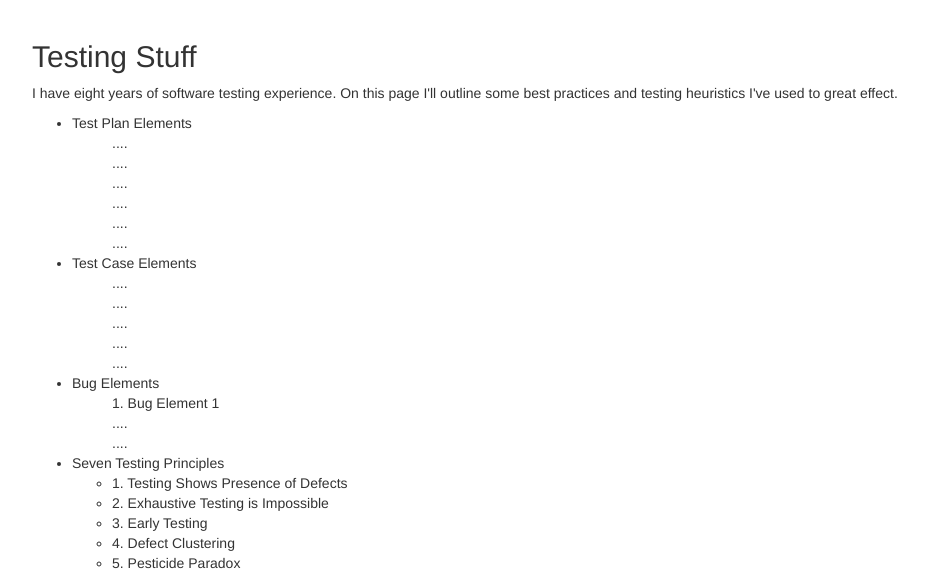
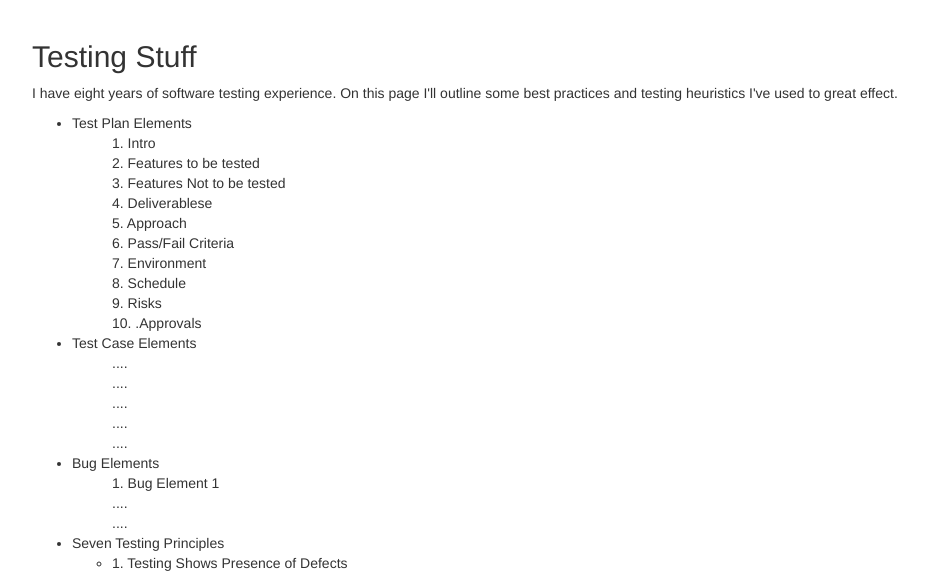
Before and after one commit to jpkeeton/Flask2018.1, a Flask app: page /testing in a window 1280 px wide. Shown: the part 52-625 px from the top of the page, without its empty margins (38-966 px from the left). Run offline with Flask 2, Linux system fonts and the light colour scheme; some libraries are stand-ins or nearby versions.

```diff
--- a/templates/testing.html
+++ b/templates/testing.html
@@ -6,13 +6,18 @@
     <ul style="list-style-type:disc">
         <!--not sure about the bulleting here, which direction to go? -->
         <!--not sure about the bulleting here, which direction to go? -->
+        <!-- source: http://softwaretestingfundamentals.com/test-plan/-->
        <li>Test Plan Elements</li>
-        <ul>.... </ul>
-        <ul>.... </ul>
-        <ul>.... </ul>
-        <ul>.... </ul>
-        <ul>.... </ul>
-        <ul>.... </ul>
+        <ul>1. Intro</ul>
+        <ul>2. Features to be tested</ul>
+        <ul>3. Features Not to be tested</ul>
+        <ul>4. Deliverablese</ul>
+        <ul>5. Approach</ul>
+        <ul>6. Pass/Fail Criteria</ul>
+        <ul>7. Environment</ul>
+        <ul>8. Schedule</ul>
+        <ul>9. Risks</ul>
+        <ul>10. .Approvals</ul>
        <li>Test Case Elements</li>
           <ul>.... </ul>
           <ul>.... </ul>
@@ -67,6 +72,4 @@
     </ul>
 
 
-
-
 {% endblock %}
```
